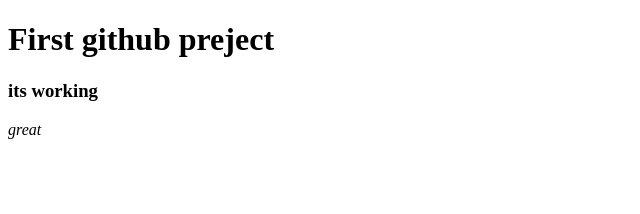
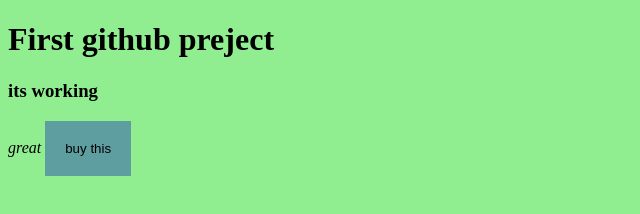
Before and after one commit to DSK134/test, a plain HTML site: page index.html in a window 1280 px wide. Shown: the whole page, without its empty margins (0-640 px from the left). Drawn offline with Linux system fonts and the light colour scheme.

Commit message:
buy button

```diff
--- a/index.html
+++ b/index.html
@@ -4,10 +4,12 @@
 	<meta charset="UTF-8">
 	<meta name="viewport" content="width=device-width, initial-scale=1.0">
 	<title>Document</title>
+	<link rel="stylesheet" href="style.css">
 </head>
 <body>
 	<h1>First github preject</h1>
 	<h3>its working</h3>
 	<i>great</i>
+	<button>buy this</button>
 </body>
 </html>
--- /dev/null
+++ b/style.css
@@ -0,0 +1,9 @@
+body{
+	background-color: lightgreen;
+}
+button{
+	columns: white;
+	background-color: cadetblue;
+	border:none;
+	padding: 20px;
+}
```
